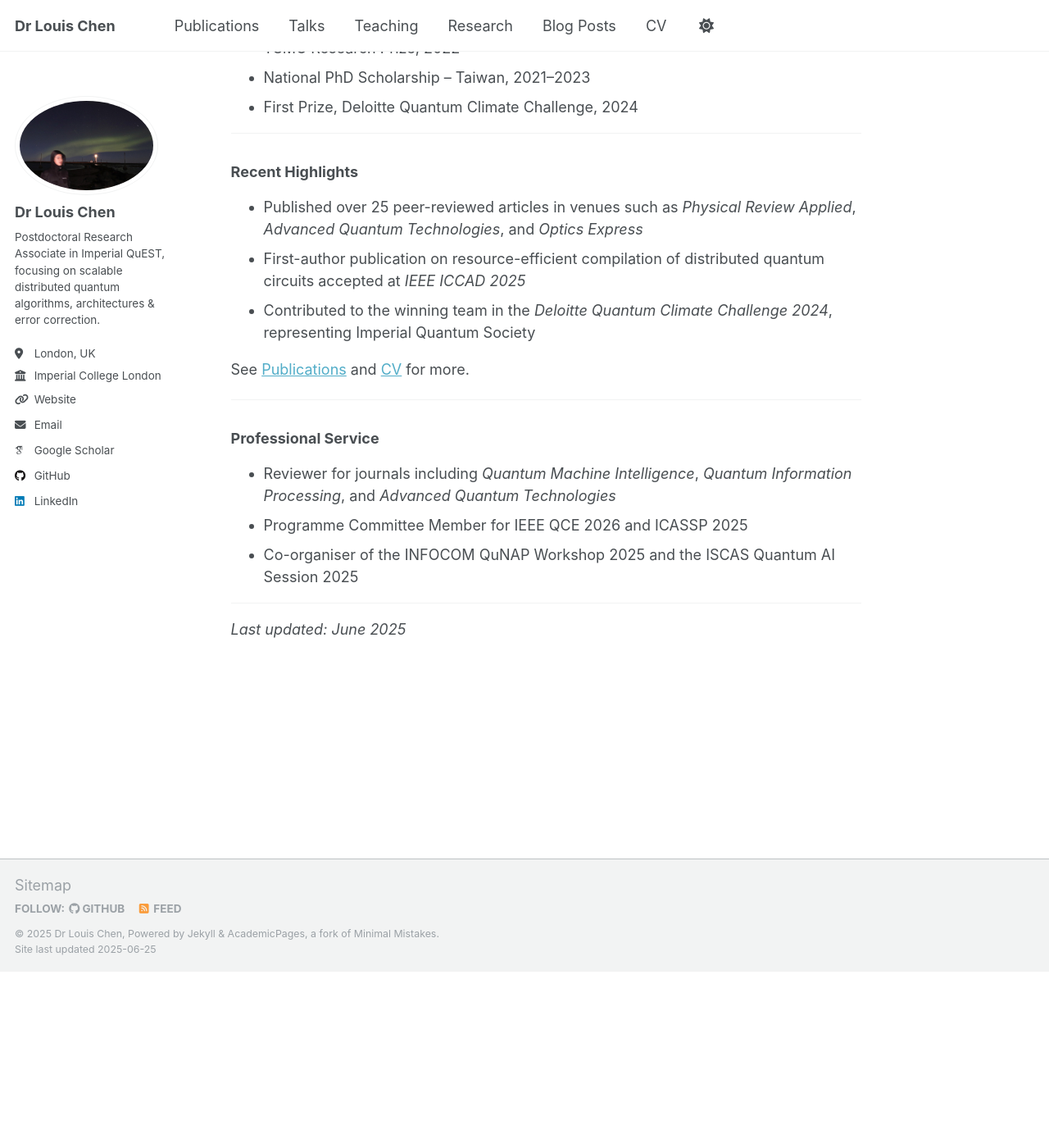
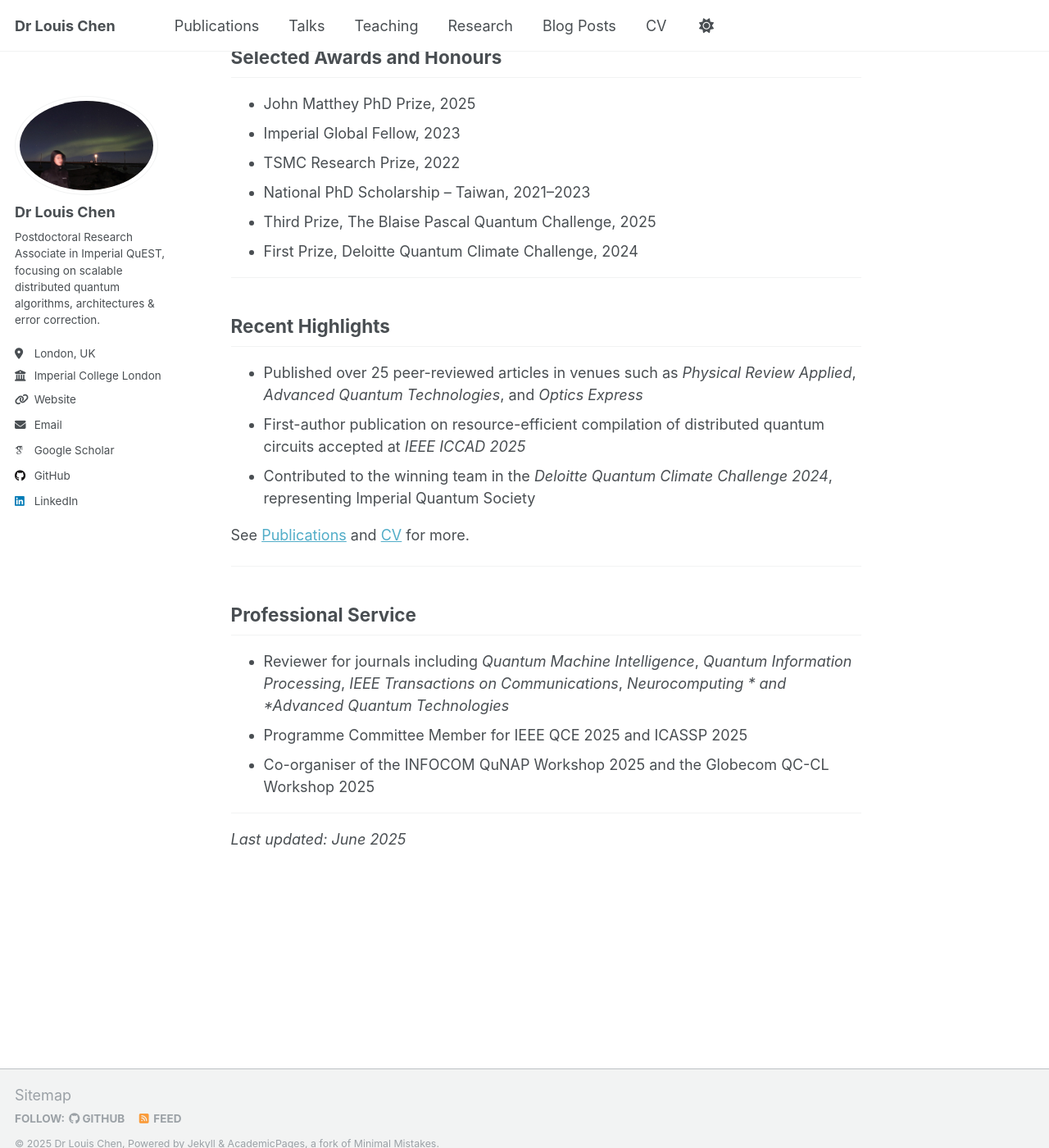
Before and after one commit to Louisanity/louisanity.github.io, a Jekyll site: the page built from _pages/about.md, in a window 1280 px wide and 1400 px high, scrolled down 1437 px. Shown: the whole window at 82% size. Built offline with Jekyll 4.4.1, drawn with Linux system fonts in a browser that asks for light colours; some web fonts are replaced; before the commit the page ends 2622 px from its top, so only the background shows below that; some of the changed text lies outside the part shown.

Commit message:
Update about.md

```diff
--- a/_pages/about.md
+++ b/_pages/about.md
@@ -7,7 +7,7 @@
   - /about.html
 ---
 
-### Contact
+## Contact
 
 Research Associate
 Department of Electrical and Electronic Engineering
@@ -18,9 +18,9 @@
 
 ---
 
-### Biography
+## Biography
 
-Louis Chen is a postdoctoral Research Associate at Imperial College London, working in the group of Professor Kin K. Leung. His position is supported by the EPSRC-funded project *Distributed Quantum Computing and Applications* (EP/W032643/1).
+Louis Chen is a postdoctoral Research Associate at Imperial College London, working in the group of Professor Kin K. Leung. His position is supported by the EPSRC-funded project *Distributed Quantum Computing and Applications* ([EP/W032643/1](https://gtr.ukri.org/projects?ref=EP%2FW032643%2F1)).
 
 His research addresses scalable approaches to distributed quantum computing, focusing on the design of quantum algorithms, distributed architectures, and novel quantum error correction protocols. Louis is particularly interested in how heterogeneous quantum networks can be leveraged to solve large-scale problems in optimisation, machine learning, and quantum materials simulation.
 
@@ -28,7 +28,7 @@
 
 ---
 
-### Research Interests
+## Research Interests
 
 - Distributed quantum computing and network architectures
 - Quantum error correction and fault-tolerant protocol design
@@ -37,7 +37,7 @@
 
 ---
 
-### Education
+## Education
 
 | Degree | Institution | Award Year |
 |--------|-------------|------|
@@ -47,17 +47,18 @@
 
 ---
 
-### Selected Awards and Honours
+## Selected Awards and Honours
 
 - John Matthey PhD Prize, 2025
 - Imperial Global Fellow, 2023
 - TSMC Research Prize, 2022
 - National PhD Scholarship – Taiwan, 2021–2023
+- Third Prize, The Blaise Pascal Quantum Challenge, 2025
 - First Prize, Deloitte Quantum Climate Challenge, 2024
 
 ---
 
-### Recent Highlights
+## Recent Highlights
 
 - Published over 25 peer-reviewed articles in venues such as *Physical Review Applied*, *Advanced Quantum Technologies*, and *Optics Express*
 - First-author publication on resource-efficient compilation of distributed quantum circuits accepted at *IEEE ICCAD 2025*
@@ -67,11 +68,11 @@
 
 ---
 
-### Professional Service
+## Professional Service
 
-- Reviewer for journals including *Quantum Machine Intelligence*, *Quantum Information Processing*, and *Advanced Quantum Technologies*
-- Programme Committee Member for IEEE QCE 2026 and ICASSP 2025
-- Co-organiser of the INFOCOM QuNAP Workshop 2025 and the ISCAS Quantum AI Session 2025
+- Reviewer for journals including *Quantum Machine Intelligence*, *Quantum Information Processing*, *IEEE Transactions on Communications*, *Neurocomputing * and *Advanced Quantum Technologies*
+- Programme Committee Member for IEEE QCE 2025 and ICASSP 2025
+- Co-organiser of the INFOCOM QuNAP Workshop 2025 and the Globecom QC-CL Workshop 2025
 
 ---
 
```
